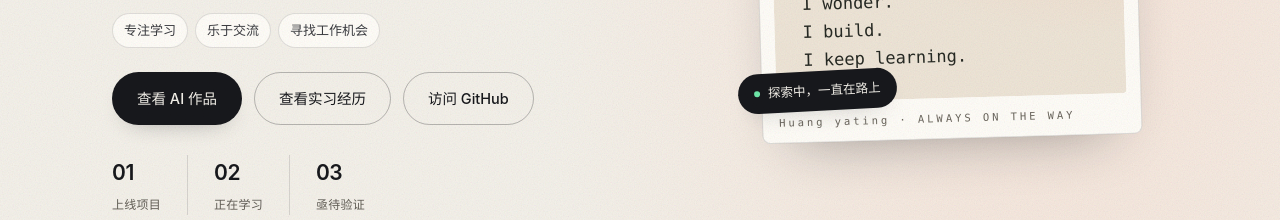
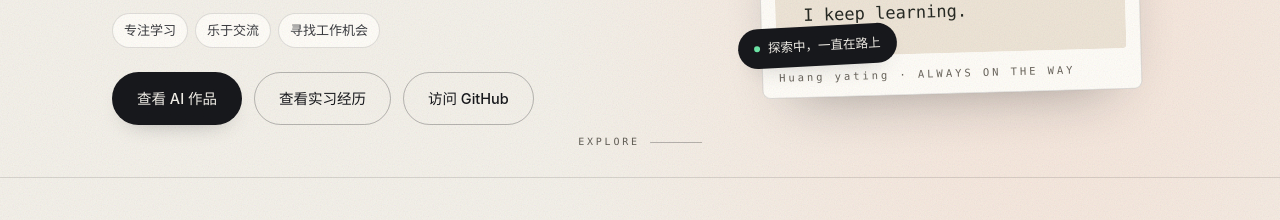
Before and after one commit to mia8t/mia8t.github.io, a plain HTML site: page index.html in a window 1280 px wide. Shown: the part 525-745 px from the top of the page. Drawn offline with Linux system fonts and the light colour scheme.

Commit message:
移除首屏编号数据块

```diff
--- a/index.html
+++ b/index.html
@@ -47,11 +47,6 @@
             <a class="btn btn--ghost" href="#path">查看实习经历</a>
             <a class="btn btn--ghost" href="https://github.com/mia8t" target="_blank" rel="noopener">访问 GitHub</a>
           </div>
-          <dl class="stats" aria-label="空间的三个主题，而非数量统计" data-reveal>
-            <div><dt><a href="#work">01</a></dt><dd>上线项目</dd></div>
-            <div><dt><a href="#path">02</a></dt><dd>正在学习</dd></div>
-            <div><dt><a href="#thoughts">03</a></dt><dd>亟待验证</dd></div>
-          </dl>
         </div>
         <div class="hero__card" data-reveal>
           <div class="portrait mia-letter-card">
--- a/style.css
+++ b/style.css
@@ -343,30 +343,6 @@ button { font: inherit; color: inherit; }
   color: var(--ink);
 }
 .btn--ghost:hover { background: var(--surface); transform: translateY(-2px); }
-
-.stats {
-  margin-top: 56px;
-  display: grid;
-  grid-template-columns: repeat(3, auto);
-  gap: 0;
-  justify-content: start;
-}
-.stats > div {
-  padding: 0 26px;
-  border-left: 1px solid var(--line);
-}
-.stats > div:first-child { padding-left: 0; border-left: 0; }
-.stats dt {
-  font-size: 21px;
-  font-weight: 600;
-  letter-spacing: -0.02em;
-}
-.stats dd {
-  font-size: 12px;
-  color: var(--muted);
-  letter-spacing: 0.02em;
-  margin-top: 2px;
-}
 
 /* 右侧头像卡片 */
 .hero__card {
@@ -828,10 +804,6 @@ kbd {
 
   .hero__title { font-size: clamp(36px, 11vw, 56px); }
   .hero__lead { font-size: 15.5px; }
-  .stats { grid-template-columns: repeat(3, 1fr); width: 100%; }
-  .stats > div { padding: 0 14px; }
-  .stats dt { font-size: 17px; }
-  .stats dd { font-size: 11px; }
   .hero__note { left: auto; right: 8px; bottom: -14px; font-size: 11.5px; }
 
   .section { padding: 68px 0; }
@@ -996,7 +968,6 @@ section[id], article[id] { scroll-margin-top: 90px; }
 .mia-hero-intro { margin-top: 14px; line-height: 1.72; }
 .mia-status { margin-top: 16px; }
 .hero__cta { margin-top: 24px; }
-.stats { margin-top: 30px; }
 
 .section { padding: 60px 0; }
 .section__head { margin-bottom: 28px; }
```
